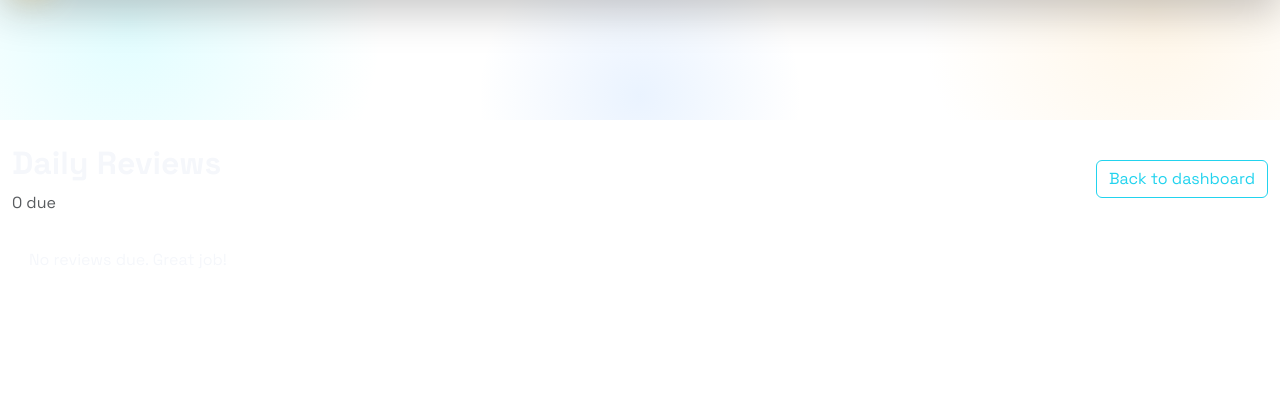
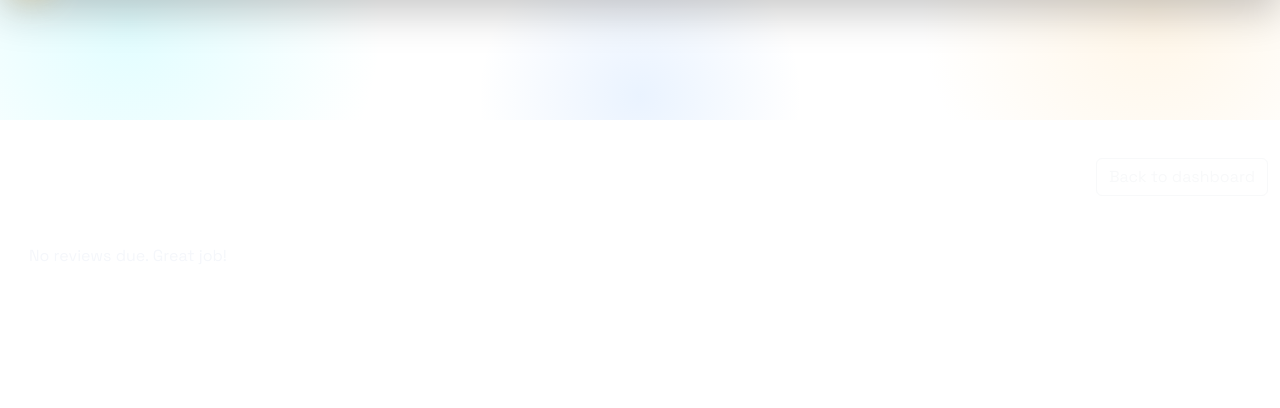
Before and after one commit to 123UsernamemanresU321/OEA, a Django app: page /reviews/ in a window 1280 px wide. Shown: the part 65-473 px from the top of the page. Run offline with Django 5.2, Linux system fonts and the light colour scheme; the visitor is signed in with stand-in values (Sample User, id 1); data that the repository does not hold is empty; some libraries are stand-ins or nearby versions.

Commit message:
Update queue.html

```diff
--- a/templates/reviews/queue.html
+++ b/templates/reviews/queue.html
@@ -1,19 +1,22 @@
 {% extends "base.html" %}
 {% load markdown_extras %}
 {% block content %}
-<div class="d-flex justify-content-between align-items-center mb-3">
+<div class="d-flex justify-content-between align-items-center mb-3 flex-wrap gap-2">
     <div>
-        <h2 class="fw-bold">Daily Reviews</h2>
-        <p class="text-muted mb-0">{{ queue_size }} due</p>
+        <h2 class="fw-bold text-white mb-1">Daily reviews</h2>
+        <p class="text-white-50 mb-0">{{ queue_size }} due</p>
     </div>
-    <a class="btn btn-outline-primary" href="{% url 'dashboard' %}">Back to dashboard</a>
+    <a class="btn btn-outline-light" href="{% url 'dashboard' %}">Back to dashboard</a>
 </div>
 {% if current %}
 <div class="card shadow-sm">
     <div class="card-body">
-        <p class="text-muted mb-1">Due {{ current.due_date }}</p>
-        <h4 class="card-title">{{ current.prompt }}</h4>
-        <div class="mt-3 p-3 bg-light rounded">
+        <div class="d-flex justify-content-between align-items-center">
+            <div class="pill">Due {{ current.due_date }}</div>
+            <div class="text-white-50 small">Grade to reschedule</div>
+        </div>
+        <h4 class="card-title mt-3">{{ current.prompt }}</h4>
+        <div class="mt-3 p-3 bg-dark-subtle rounded">
             <details>
                 <summary class="fw-semibold">Show answer</summary>
                 <div class="mt-2 markdown-body">{{ current.answer_key|markdownify }}</div>
```
